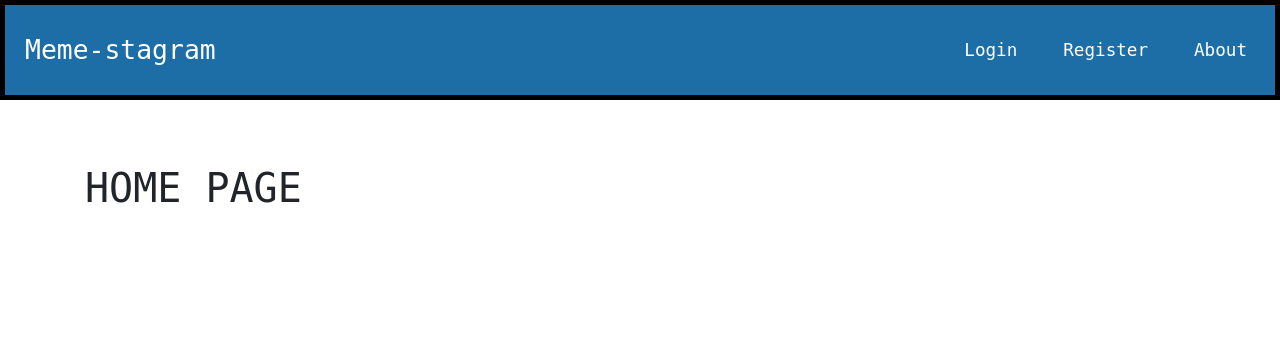
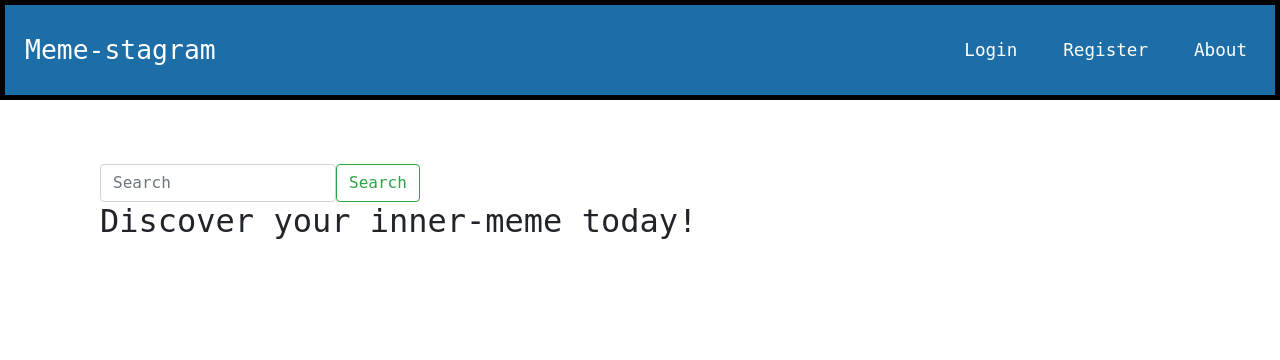
Before and after one commit to sywy1874/cmsc388j-final-project-memes, a Flask app: page / in a window 1280 px wide. Shown: the top 360 px of the page. Run offline with Flask 2, Linux system fonts and the light colour scheme; some libraries are stand-ins or nearby versions; some web fonts are replaced.

Commit message:
slight edits

```diff
--- a/flask_app/templates/header.html
+++ b/flask_app/templates/header.html
@@ -24,7 +24,7 @@
                 </a>
             </li>
             <li class="nav-item">
-                <a class="nav-link" href="{{ url_for('site.new_meme') }}">
+                <a class="nav-link" href="{{ url_for('site.post_meme') }}">
                     +Add New Meme
                 </a>
             </li>
--- a/flask_app/templates/index.html
+++ b/flask_app/templates/index.html
@@ -1,4 +1,23 @@
 {% extends "header.html" %}
 {% block content %}
-<h1>HOME PAGE</h1>
+<div class="container">
+    <form action="/" class="form-inline my-2 my-lg-0" method="POST">
+        {{ form.csrf_token }}
+        {{ form.query(class="form-control", placeholder="Search") }}
+
+        {% if form.query.errors %}
+        <div class="alert alert-warning" role="alert">
+            {% for error in form.query.errors %}
+                <span>{{ error }}</span>
+            {% endfor %}
+        </div>
+        {% endif %}
+
+        {{ form.submit(class="btn btn-outline-success") }}
+    </form>
+</div>
+
+<div class="container">
+    <h2>Discover your inner-meme today!</h2>
+</div>
 {% endblock %}
```
